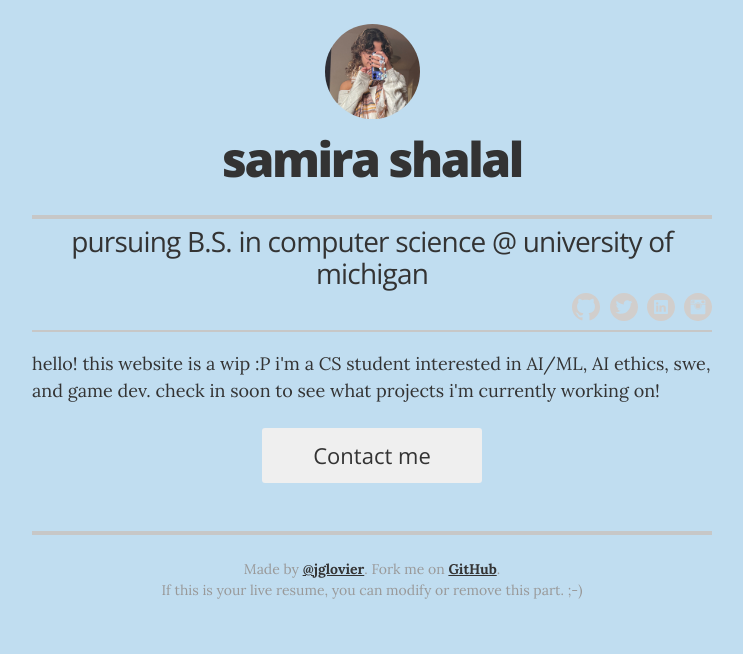
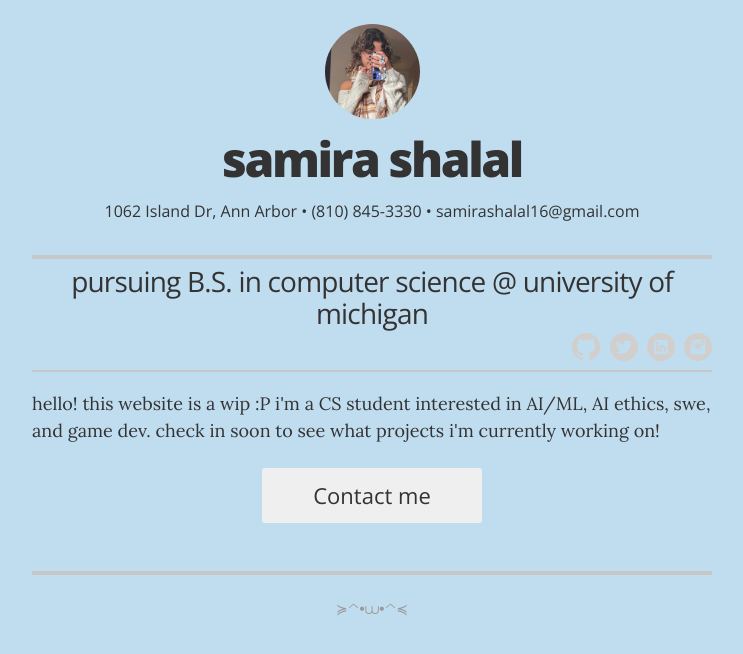
Before and after one commit to n0vendy/n0vendy.github.io, a Jekyll site: the page built from index.html, in a window 1280 px wide. Shown: the top 654 px of the page, without its empty margins (268-1011 px from the left). Built offline with Jekyll 4.4.1, drawn with Linux system fonts in a browser that asks for light colours.

Commit message:
edit footer and contact info

```diff
--- a/_config.yml
+++ b/_config.yml
@@ -21,7 +21,7 @@
 resume_contact_address:         "1062 Island Dr, Ann Arbor, MI 48105"
 
 resume_header_contact_info:     "1062 Island Dr, Ann Arbor • (810) 845-3330 • samirashalal16@gmail.com"
-display_header_contact_info:    "false"
+display_header_contact_info:    "true"
 
 resume_header_intro: "<p>hello! this website is a wip :P i'm a CS student interested in AI/ML, AI ethics, swe, and game dev. check in soon to see what projects i'm currently working on!</p>"
 
--- a/_layouts/resume.html
+++ b/_layouts/resume.html
@@ -232,8 +232,7 @@
       {% endif %}
 
       <footer class="page-footer">
-        <p class="footer-line">Made by <a href="http://twitter.com/jglovier">@jglovier</a>. Fork me on <a href="https://github.com/jglovier/resume-template">GitHub</a>.</p>
-        <p class="footer-line">If this is your live resume, you can modify or remove this part. ;-)</p>
+        <p class="footer-line">≽^•⩊•^≼</p>
       </footer>
 
     </div>
```
